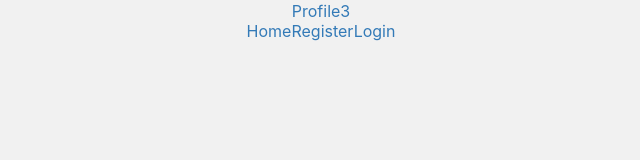
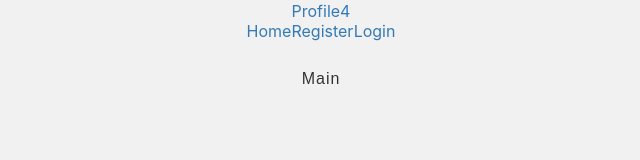
Before and after one commit to wkamar/studentsfront, a React (Create React App) app: page / in a window 1280 px wide. Shown: the top 160 px of the page, without its empty margins (319-959 px from the left). Built offline with nearby package versions, Linux system fonts and the light colour scheme.

Commit message:
urls updates

```diff
--- a/src/App.js
+++ b/src/App.js
@@ -33,11 +33,12 @@ class App extends Component {
           {/* <Login></Login> */}
           {/* <Route exact path="/" Component={homemess}></Route> */}
           <Switch>
-            <Route exact path="//https://wkamar.github.io/studentsfront/profile" component={ProfilePage} />
-            <Route exact path="/studentsfront/login" component={Login} />
-            <Route exact path="/studentsfront/register" component={RegisterNew} />
-            <Route exact path="/studentsfront/profile" component={ProfilePage} />
-            <Route exact path="/studentsfront/" component={homemess} />
+            {/* <Route exact path="//https://wkamar.github.io/studentsfront/profile" component={ProfilePage} /> */}
+            <Route path="/studentsfront/login" component={Login} />
+            <Route path="/studentsfront/register" component={RegisterNew} />
+            <Route path="/studentsfront/profile" component={ProfilePage} />
+            <Route path="/studentsfront/" component={homemess} />
+            <Route exact path="/" component={homemess} />
           </Switch>
         </div>
       </BrowserRouter>
--- a/src/Components/TestNav.js
+++ b/src/Components/TestNav.js
@@ -9,7 +9,7 @@ class TestNav extends Component {
         return (
             <div className="navbar">
                 <div className="content">
-                    <NavLink activeClassName="selectedprofilelink" to="/studentsfront/profile" className="logo">Profile3</NavLink>
+                    <NavLink activeClassName="selectedprofilelink" to="/studentsfront/profile" className="logo">Profile4</NavLink>
                     <ul>
                         <NavLink activeClassName="selectedlink" exact to="/studentsfront">Home</NavLink>
                         <NavLink activeClassName="selectedlink" to="/studentsfront/register">Register</NavLink>
```
Also changed, not shown: 1 other file (tests, documents, lock files or other folders).
